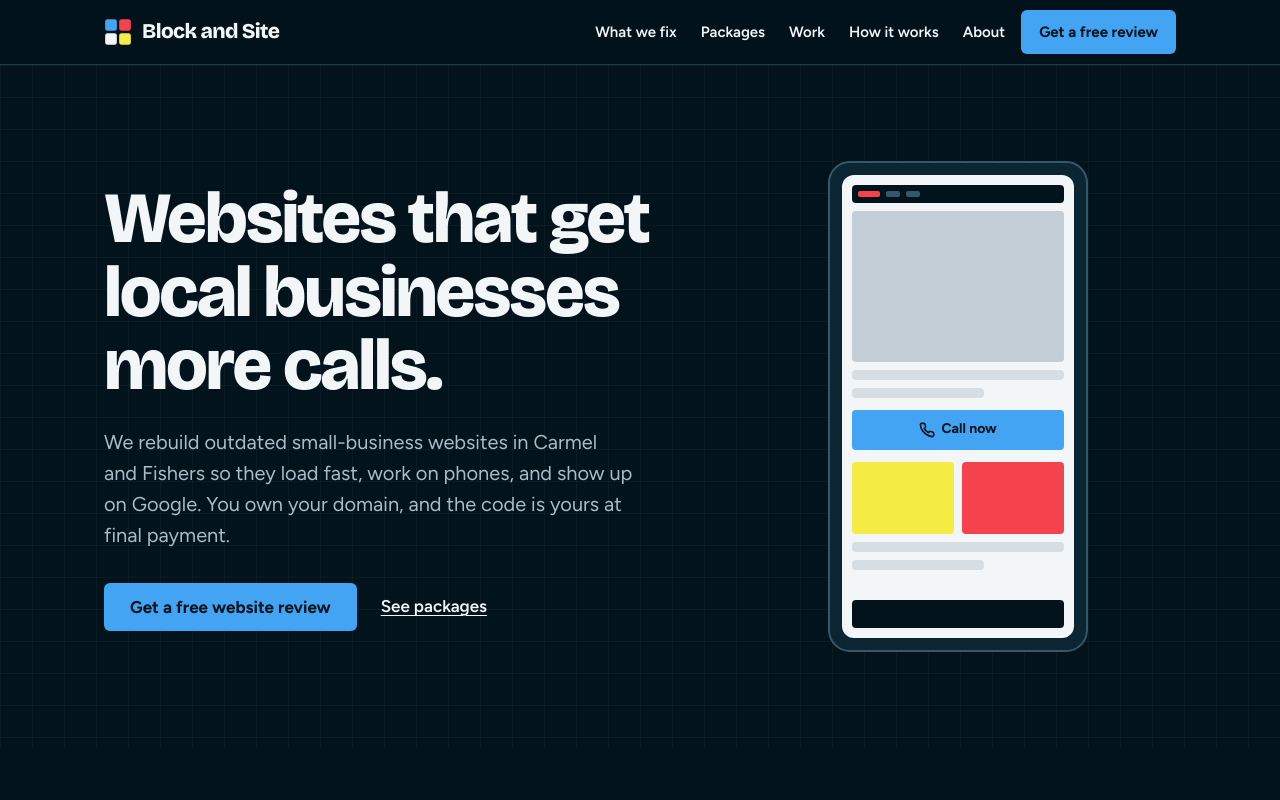
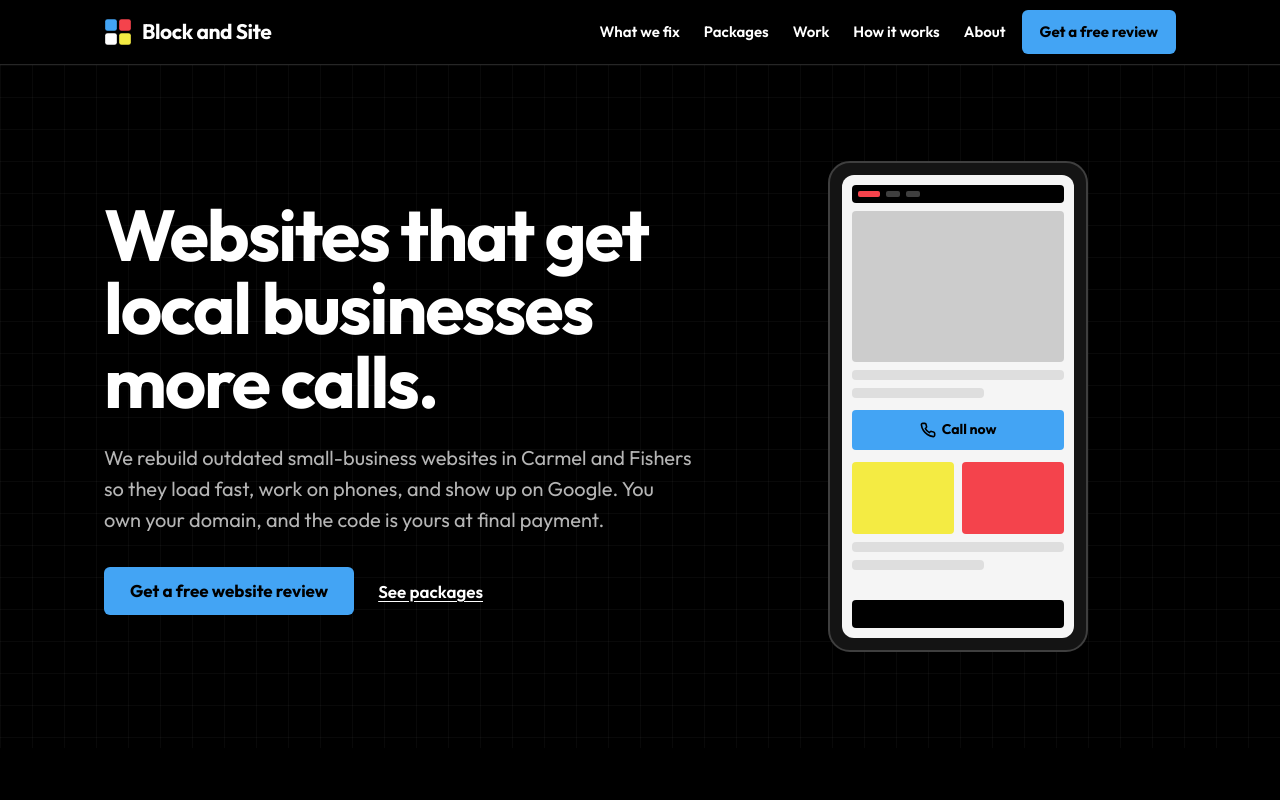
Before and after one commit to Brandino101234/blockandsite, an Astro site: page / in a window 1280 px wide. Shown: the top 800 px of the page. Built offline with nearby package versions, Linux system fonts and the light colour scheme; Astro itself is replaced by a stand-in of ours.

Commit message:
Switch to Outfit on a pure black background
Replaces Bricolage Grotesque + Figtree and the navy base. Keeps blue as
the action color with red and yellow as block accents. Updates favicon,
OG image, and CLAUDE.md design rules.

Co-Authored-By: Claude Opus 5.5 <noreply@anthropic.com>

```diff
--- a/CLAUDE.md
+++ b/CLAUDE.md
@@ -14,7 +14,7 @@ Marketing site for Block and Site, a two-partner web design studio (Brendan Nuss
 
 - Target Lighthouse 90+ on Performance, Accessibility, Best Practices, and SEO (mobile). Check before merging visual changes.
 - No UI frameworks or component libraries. Astro components + plain CSS + small vanilla TS scripts only.
-- Two self-hosted font files (`public/fonts/bricolage.woff2`, `public/fonts/figtree.woff2`). Don't add Google Fonts links or more font files.
+- One self-hosted font file (`public/fonts/outfit.woff2`). Don't add Google Fonts links or more font files.
 - Images: use real photos only, compressed WebP/AVIF, with explicit `width`/`height` and `loading="lazy"` below the fold.
 - Third-party scripts load after page load (see the HubSpot loader in `src/layouts/Base.astro`). Don't add new ones without a reason.
 
@@ -25,13 +25,13 @@ Marketing site for Block and Site, a two-partner web design studio (Brendan Nuss
 
 ## Design system
 
-Theme: dark navy base; blue, red and yellow are the building blocks. Tokens are in `src/styles/global.css`.
-- Backgrounds: `#02131C` (page), `#071D29` (alternate sections), `#0B2533` / `#163445` (cards, inactive blocks), `#101112` (footer).
-- Text: `#F2F6F9`, muted `#A9BCC8`.
+Theme: pure black base; blue, red and yellow are the building blocks. Tokens are in `src/styles/global.css`.
+- Backgrounds: `#000000` (page), `#0B0B0B` (alternate sections, footer), `#141414` / `#222222` (cards, inactive blocks).
+- Text: `#FFFFFF`, muted `#B5B5B5`.
 - Blue `#43A4F4` = actions (buttons, links). Red `#F4434C` and yellow `#F4EB43` = block accents only (logo, hero, package stacks, process steps, section markers). Don't use them for body text or large fills.
-- Text on blue/red/yellow is always dark (`#02131C`); white text on these colors fails contrast. These colors fail on white backgrounds, so keep the site dark.
+- Text on blue/red/yellow is always black; white text on these colors fails contrast. These colors fail on white backgrounds, so keep the site black.
 - Form errors use the softer `#FF9A9E`, not brand red. Focus rings are yellow.
-- Bricolage Grotesque (800, -0.03em tracking) for headings; Figtree for body. Both are self-hosted in `public/fonts/`.
+- Outfit for everything: headings 700 with -0.03em tracking, body 400.
 - Sentence case. No all-caps labels, no arrows on buttons. Numbered markers only for real sequences (the process).
 - The block motif carries meaning (package size, process steps); don't add decorative blocks elsewhere.
 
--- a/src/components/About.astro
+++ b/src/components/About.astro
@@ -62,7 +62,7 @@ import { site } from '../config/site';
   .founder__initials {
     font-size: var(--step-4);
     font-family: var(--font-head);
-    font-weight: 800;
+    font-weight: 700;
     letter-spacing: -0.03em;
     color: var(--text);
   }
--- a/src/components/Contact.astro
+++ b/src/components/Contact.astro
@@ -143,9 +143,9 @@ import { site } from '../config/site';
     transition: border-color 140ms var(--ease), box-shadow 140ms var(--ease);
   }
   .field textarea { resize: vertical; min-height: 128px; }
-  .field input::placeholder { color: #7f95a3; }
+  .field input::placeholder { color: #8c8c8c; }
   .field input:hover,
-  .field textarea:hover { border-color: #4f7488; }
+  .field textarea:hover { border-color: #5c5c5c; }
   .field input:focus-visible,
   .field textarea:focus-visible {
     outline: none;
--- a/src/components/Header.astro
+++ b/src/components/Header.astro
@@ -71,12 +71,12 @@ const links = [
     position: sticky;
     top: 0;
     z-index: 50;
-    background: rgb(2 19 28 / 0.96);
+    background: rgb(0 0 0 / 0.96);
     border-bottom: var(--border);
   }
   @supports (backdrop-filter: blur(8px)) {
     .site-header {
-      background: rgb(2 19 28 / 0.8);
+      background: rgb(0 0 0 / 0.8);
       backdrop-filter: blur(8px);
     }
   }
@@ -161,7 +161,7 @@ const links = [
     bottom: 0;
     z-index: 40;
     padding: 0.75rem var(--gutter) calc(0.75rem + env(safe-area-inset-bottom));
-    background: rgb(2 19 28 / 0.97);
+    background: rgb(0 0 0 / 0.97);
     border-top: var(--border);
     transition: transform 200ms var(--ease);
   }
--- a/src/components/Hero.astro
+++ b/src/components/Hero.astro
@@ -105,7 +105,7 @@
     height: 100%;
     padding: 10px;
     border-radius: 12px;
-    background: #f2f6f9;
+    background: #f5f5f5;
     overflow: hidden;
   }
   .blk,
@@ -116,7 +116,7 @@
   .blk-row .blk { animation: none; }
   .blk {
     border-radius: var(--radius-block);
-    background: #d6dee4;
+    background: #dedede;
   }
   .blk--nav {
     display: flex;
@@ -131,7 +131,7 @@
     background: var(--line-strong);
   }
   .blk--nav span:first-child { width: 22px; background: var(--red); }
-  .blk--banner { flex: 0 0 34%; background: #c3ced6; }
+  .blk--banner { flex: 0 0 34%; background: #cccccc; }
   .blk--line { height: 10px; }
   .blk--short { width: 62%; }
   .blk--call {
--- a/src/components/Logo.astro
+++ b/src/components/Logo.astro
@@ -5,7 +5,7 @@
   <svg class="logo__mark" viewBox="0 0 24 24" width="28" height="28" aria-hidden="true">
     <rect x="1" y="1" width="10" height="10" rx="2" fill="#43A4F4" />
     <rect x="13" y="1" width="10" height="10" rx="2" fill="#F4434C" />
-    <rect x="1" y="13" width="10" height="10" rx="2" fill="#F2F6F9" />
+    <rect x="1" y="13" width="10" height="10" rx="2" fill="#FFFFFF" />
     <rect x="13" y="13" width="10" height="10" rx="2" fill="#F4EB43" />
   </svg>
   <span class="logo__word">Block and Site</span>
@@ -23,9 +23,9 @@
   .logo:hover { color: var(--text); }
   .logo__word {
     font-family: var(--font-head);
-    font-weight: 800;
+    font-weight: 700;
     font-size: 1.3125rem;
-    letter-spacing: -0.03em;
+    letter-spacing: -0.02em;
     white-space: nowrap;
   }
 </style>
--- a/src/layouts/Base.astro
+++ b/src/layouts/Base.astro
@@ -26,11 +26,10 @@ const ogImage = new URL('/og-image.png', base).href;
     <meta name="description" content={description} />
     <link rel="canonical" href={canonical} />
     {noindex && <meta name="robots" content="noindex" />}
-    <meta name="theme-color" content="#02131C" />
+    <meta name="theme-color" content="#000000" />
     <link rel="icon" href="/favicon.svg" type="image/svg+xml" />
     <link rel="sitemap" href="/sitemap-index.xml" />
-    <link rel="preload" href="/fonts/bricolage.woff2" as="font" type="font/woff2" crossorigin />
-    <link rel="preload" href="/fonts/figtree.woff2" as="font" type="font/woff2" crossorigin />
+    <link rel="preload" href="/fonts/outfit.woff2" as="font" type="font/woff2" crossorigin />
 
     <!-- Open Graph / social -->
     <meta property="og:type" content="website" />
--- a/src/styles/global.css
+++ b/src/styles/global.css
@@ -1,42 +1,25 @@
 /* ============================================================
    Block and Site: design tokens + base styles
-   Theme: dark navy base. Blue, red and yellow are the building blocks.
+   Theme: pure black base. Blue, red and yellow are the building blocks.
    Blue = actions (buttons, links). Red + yellow = block accents only.
    ============================================================ */
 
 @font-face {
-  font-family: 'Bricolage Grotesque';
+  font-family: 'Outfit';
   font-style: normal;
   font-display: swap;
-  font-weight: 200 800;
-  src: url('/fonts/bricolage.woff2') format('woff2-variations'), url('/fonts/bricolage.woff2') format('woff2');
+  font-weight: 100 900;
+  src: url('/fonts/outfit.woff2') format('woff2-variations'), url('/fonts/outfit.woff2') format('woff2');
   unicode-range: U+0000-00FF, U+0131, U+0152-0153, U+02BB-02BC, U+02C6, U+02DA, U+02DC, U+0304, U+0308, U+0329,
     U+2000-206F, U+20AC, U+2122, U+2191, U+2193, U+2212, U+2215, U+FEFF, U+FFFD;
 }
 
+/* Metric-adjusted fallback to limit layout shift while Outfit loads */
 @font-face {
-  font-family: 'Figtree';
-  font-style: normal;
-  font-display: swap;
-  font-weight: 300 900;
-  src: url('/fonts/figtree.woff2') format('woff2-variations'), url('/fonts/figtree.woff2') format('woff2');
-  unicode-range: U+0000-00FF, U+0131, U+0152-0153, U+02BB-02BC, U+02C6, U+02DA, U+02DC, U+0304, U+0308, U+0329,
-    U+2000-206F, U+20AC, U+2122, U+2191, U+2193, U+2212, U+2215, U+FEFF, U+FFFD;
-}
-
-/* Metric-adjusted fallbacks to limit layout shift while the fonts load */
-@font-face {
-  font-family: 'Figtree Fallback';
+  font-family: 'Outfit Fallback';
   src: local('Arial');
-  size-adjust: 98%;
-  ascent-override: 97%;
-  descent-override: 26%;
-}
-@font-face {
-  font-family: 'Bricolage Fallback';
-  src: local('Arial');
-  size-adjust: 96%;
-  ascent-override: 96%;
+  size-adjust: 100%;
+  ascent-override: 100%;
   descent-override: 26%;
 }
 
@@ -44,24 +27,24 @@
   color-scheme: dark;
 
   /* Surfaces (darkest to lightest) */
-  --bg: #02131c;
-  --bg-alt: #071d29;
-  --surface: #0b2533;
-  --surface-2: #163445;
-  --footer: #101112;
-  --line: #1d3d4f;
-  --line-strong: #33586c;
+  --bg: #000000;
+  --bg-alt: #0b0b0b;
+  --surface: #141414;
+  --surface-2: #222222;
+  --footer: #0b0b0b;
+  --line: #262626;
+  --line-strong: #3f3f3f;
 
   /* Text */
-  --text: #f2f6f9;
-  --text-muted: #a9bcc8;
+  --text: #ffffff;
+  --text-muted: #b5b5b5;
 
   /* The three building blocks */
   --blue: #43a4f4;
   --blue-hover: #6ab7f6;
   --red: #f4434c;
   --yellow: #f4eb43;
-  --on-accent: #02131c; /* text on blue / red / yellow */
+  --on-accent: #000000; /* text on blue / red / yellow */
 
   /* Feedback (error is softer than brand red so it doesn't read as decoration) */
   --error: #ff9a9e;
@@ -70,8 +53,8 @@
   --focus: #f4eb43;
 
   /* Type */
-  --font-body: 'Figtree', 'Figtree Fallback', system-ui, -apple-system, 'Segoe UI', sans-serif;
-  --font-head: 'Bricolage Grotesque', 'Bricolage Fallback', system-ui, sans-serif;
+  --font-body: 'Outfit', 'Outfit Fallback', system-ui, -apple-system, 'Segoe UI', sans-serif;
+  --font-head: var(--font-body);
   --step--1: 0.9375rem;
   --step-0: 1.0625rem;
   --step-1: 1.25rem;
@@ -136,8 +119,7 @@ h2,
 h3 {
   margin: 0;
   font-family: var(--font-head);
-  font-optical-sizing: auto;
-  font-weight: 800;
+  font-weight: 700;
   line-height: 1.05;
   letter-spacing: -0.03em;
   text-wrap: balance;
@@ -152,9 +134,9 @@ h2 {
 }
 h3 {
   font-size: var(--step-1);
-  font-weight: 700;
+  font-weight: 600;
   line-height: 1.25;
-  letter-spacing: -0.015em;
+  letter-spacing: -0.01em;
 }
 
 p {
```
Also changed, not shown: public/favicon.svg, public/fonts/bricolage.woff2 (deleted), public/fonts/figtree.woff2 (deleted), public/fonts/outfit.woff2 (added), public/og-image.png.
